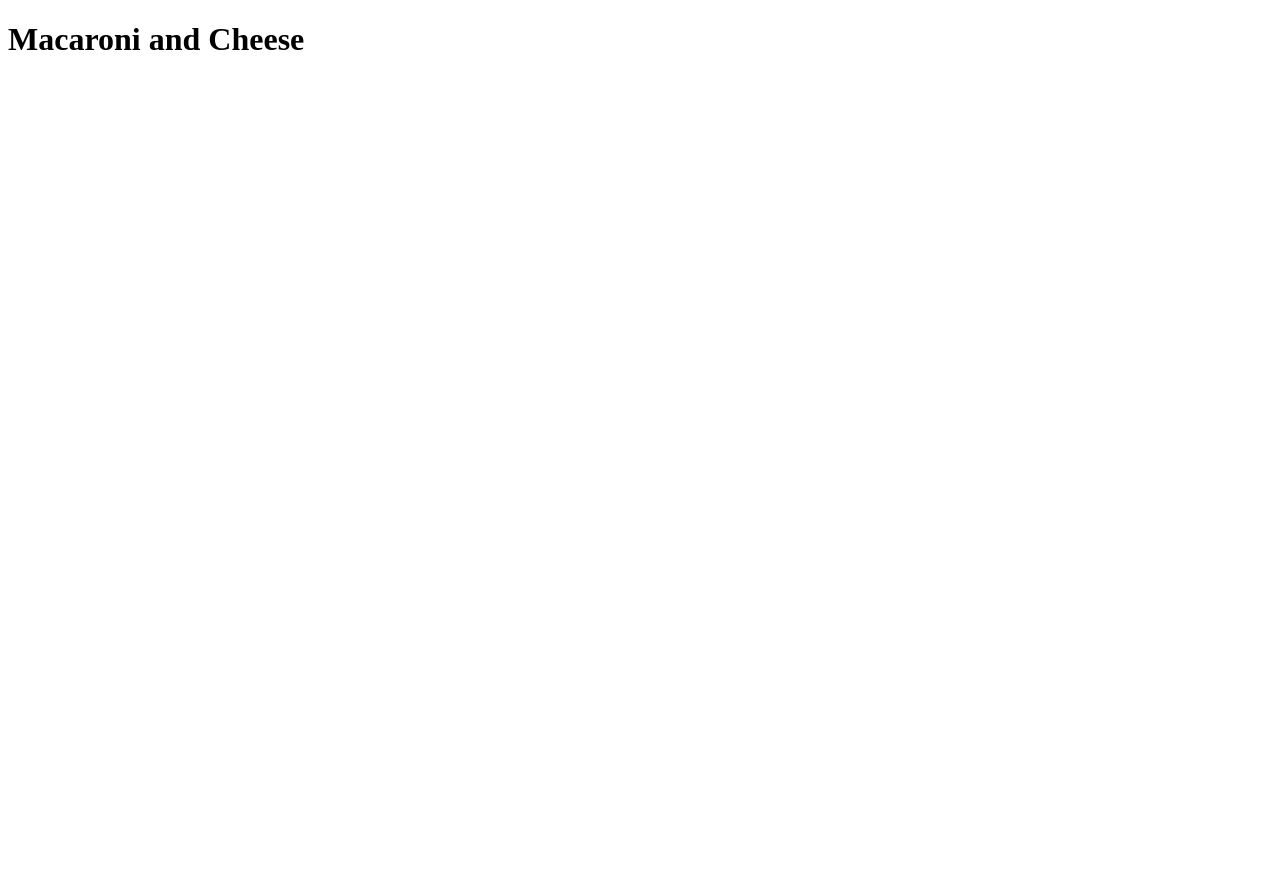
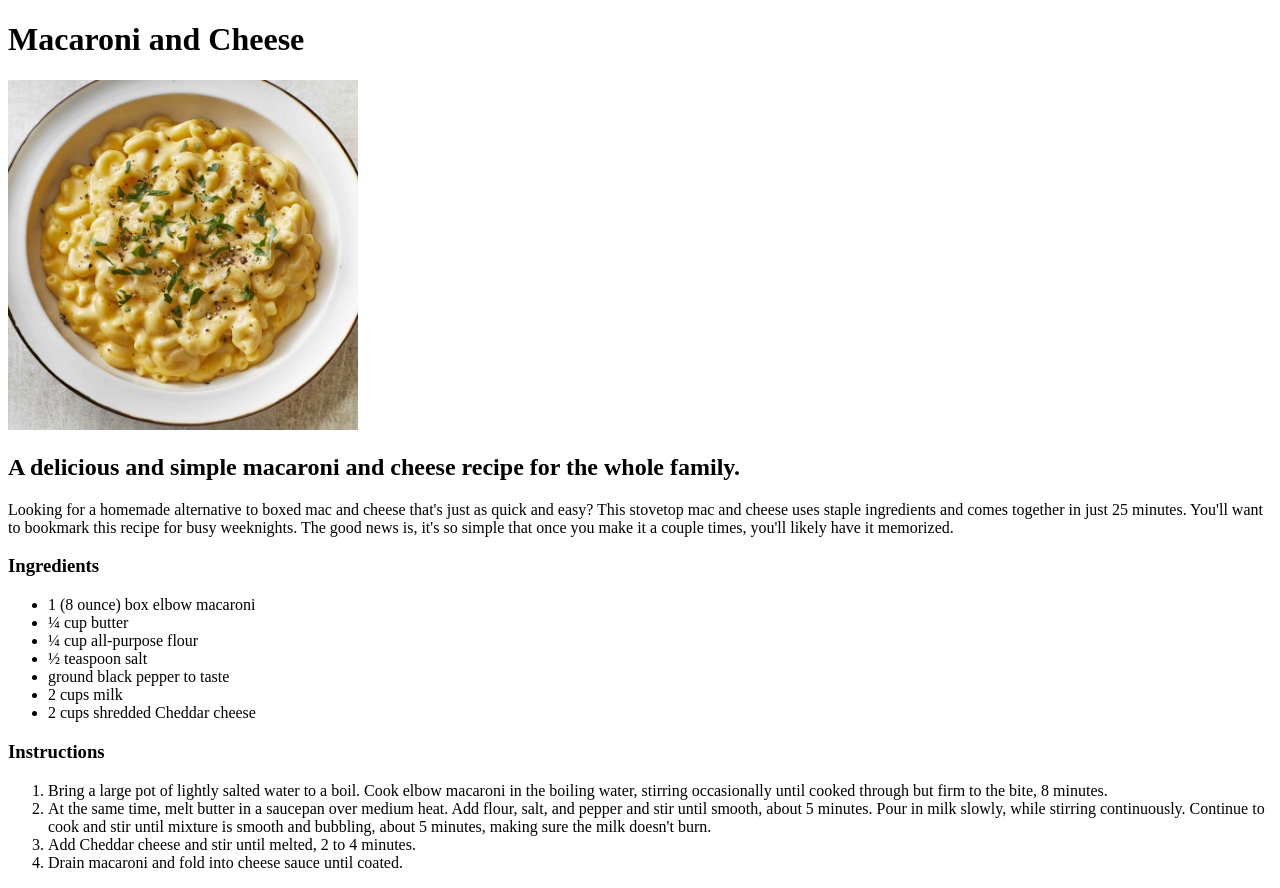
Before and after one commit to jacobell/odin-recipes, a plain HTML site: page recipes/macncheese.html in a window 1280 px wide. Before the commit the page ends 800 px from the top, so only its background shows below. Drawn offline with Linux system fonts and the light colour scheme.

Commit message:
add final web pages to website

```diff
--- a/recipes/macncheese.html
+++ b/recipes/macncheese.html
@@ -6,5 +6,26 @@
     </head>
     <body>
         <h1>Macaroni and Cheese</h1>
+        <img src="../images/macncheese.jpg" width="350">
+        <h2>A delicious and simple macaroni and cheese recipe for the whole family.</h2>
+        <p>Looking for a homemade alternative to boxed mac and cheese that's just as quick and easy? This stovetop mac and cheese uses staple ingredients and comes together in just 25 minutes. You'll want to bookmark this recipe for busy weeknights. The good news is, it's so simple that once you make it a couple times, you'll likely have it memorized.</p>
+        <h3>Ingredients</h3>
+        <ul>
+            <li>1 (8 ounce) box elbow macaroni</li>
+            <li>¼ cup butter</li>
+            <li>¼ cup all-purpose flour</li>
+            <li>½ teaspoon salt</li>
+            <li>ground black pepper to taste</li>
+            <li>2 cups milk</li>
+            <li>2 cups shredded Cheddar cheese</li>
+        </ul>
+        <h3>Instructions</h3>
+        <ol>
+            <li>Bring a large pot of lightly salted water to a boil. Cook elbow macaroni in the boiling water, stirring occasionally until cooked through but firm to the bite, 8 minutes.</li>
+            <li>At the same time, melt butter in a saucepan over medium heat. Add flour, salt, and pepper and stir until smooth, about 5 minutes. Pour in milk slowly, while stirring continuously. Continue to cook and stir until mixture is smooth and bubbling, about 5 minutes, making sure the milk doesn't burn.</li>
+            <li>Add Cheddar cheese and stir until melted, 2 to 4 minutes.</li>
+            <li>Drain macaroni and fold into cheese sauce until coated.</li>
+        </ol>
+
     </body>
 </html>
```
Also changed, not shown: index.html (+6 -0 lines), images/macncheese.jpg (added), recipes/chili.html (added), recipes/pancakes.html (added).
